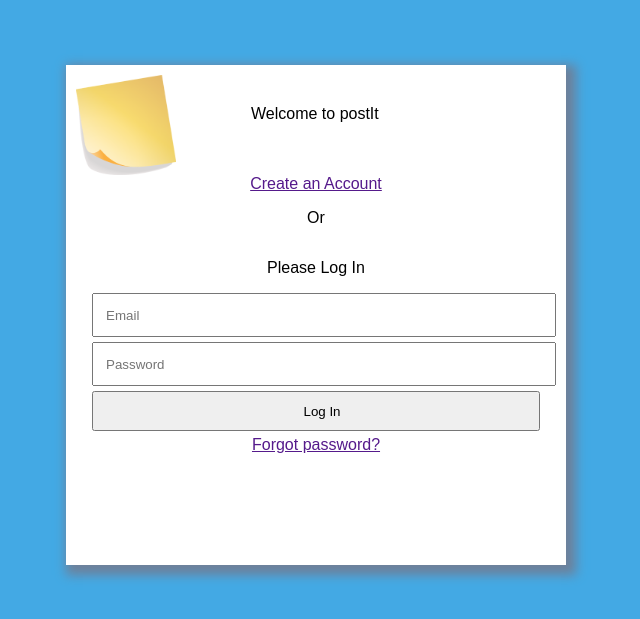
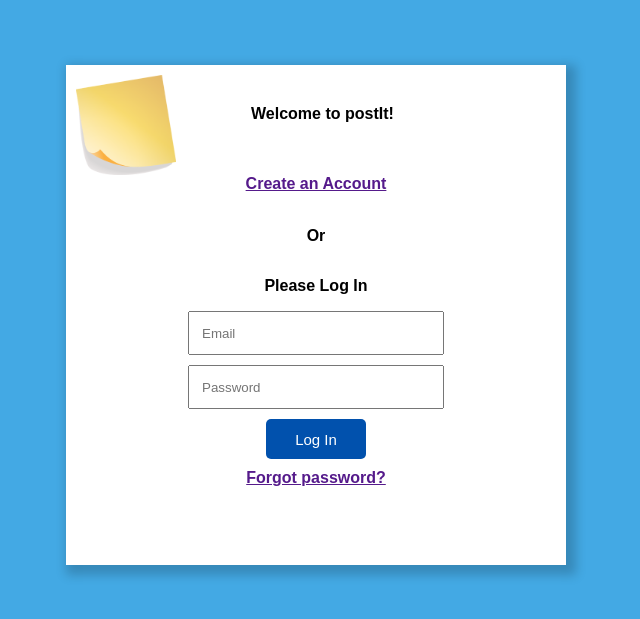
Before and after one commit to martentyrk/Trio, a plain HTML site: page Login/login.html in a window 1280 px wide. Shown: the part 135-754 px from the top of the page, without its empty margins (324-964 px from the left). Drawn offline with Linux system fonts and the light colour scheme.

Commit message:
Login styles finished

```diff
--- a/Login/login.html
+++ b/Login/login.html
@@ -14,10 +14,13 @@
                     src="../Assets/login_postit.png"
                     alt="Your browser does not seem to support images."
                 />
-                <p>Welcome to postIt</p>
+                <p>Welcome to postIt!</p>
             </div>
             <a href="">Create an Account</a>
-            <p>Or</p>
+            <p>
+                <br />
+                Or
+            </p>
             <p>Please Log In</p>
             <form action="../Landing/index.html">
                 <input type="text" name="email" placeholder="Email" />
--- a/Login/login_style.css
+++ b/Login/login_style.css
@@ -1,6 +1,8 @@
-html, body {
+html,
+body {
     background: #43a9e4;
-    font-family: 'Kumbh Sans', sans-serif;
+    font-family: "Kumbh Sans", sans-serif;
+    font-weight: bold;
 }
 #postit {
     width: 100px;
@@ -8,7 +10,7 @@ html, body {
     margin-left: 10px;
     margin-top: 10px;
     display: inline;
-    float:left;
+    float: left;
 }
 div > div > p {
     text-align: center;
@@ -17,9 +19,16 @@ div > div > p {
     display: inline;
     float: left;
 }
-.welcome{
+.welcome {
     width: 500px;
 }
+
+form {
+    display: flex;
+    flex-direction: column;
+    width: 80%;
+}
+
 .login-box {
     display: flex;
     flex-direction: column;
@@ -28,14 +37,25 @@ div > div > p {
     margin: 200px auto;
     background: #ffffff;
     align-items: center;
-    box-shadow: 5px 5px 10px 5px #6d819b;
+    box-shadow: 5px 5px 10px 5px #00000031;
 }
 
 input {
-    width: 100%;
+    width: 60%;
     height: 40px;
     margin: auto;
-    margin-bottom: 5px;
+    margin-bottom: 10px;
     padding: 0;
     padding-left: 12px;
 }
+
+input[type="submit"] {
+    width: 25%;
+    padding: 0;
+    border: none;
+    border-radius: 5px;
+    font-size: 15px;
+    color: white;
+    background-color: rgb(1, 81, 173);
+    cursor: pointer;
+}
```
